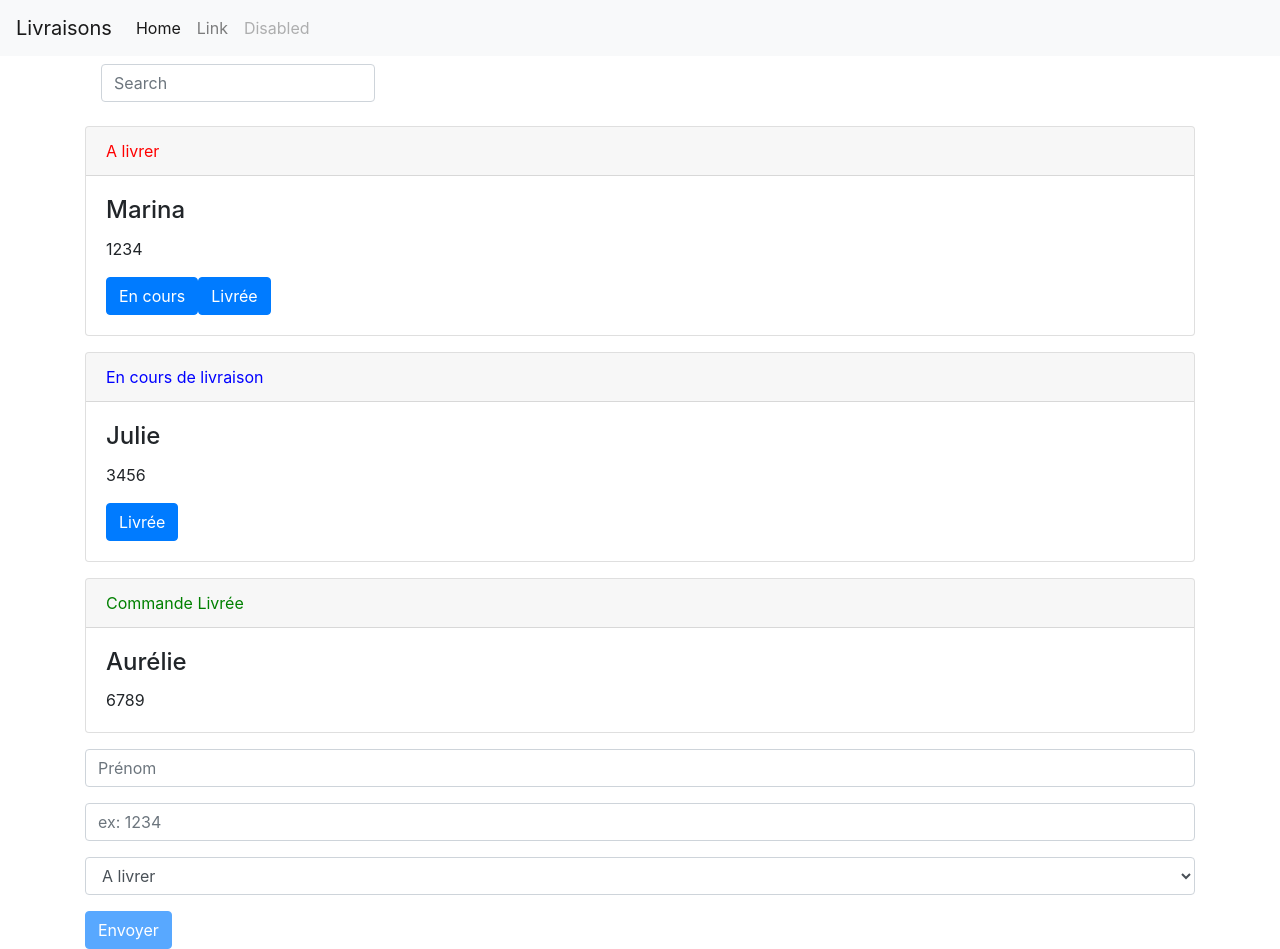
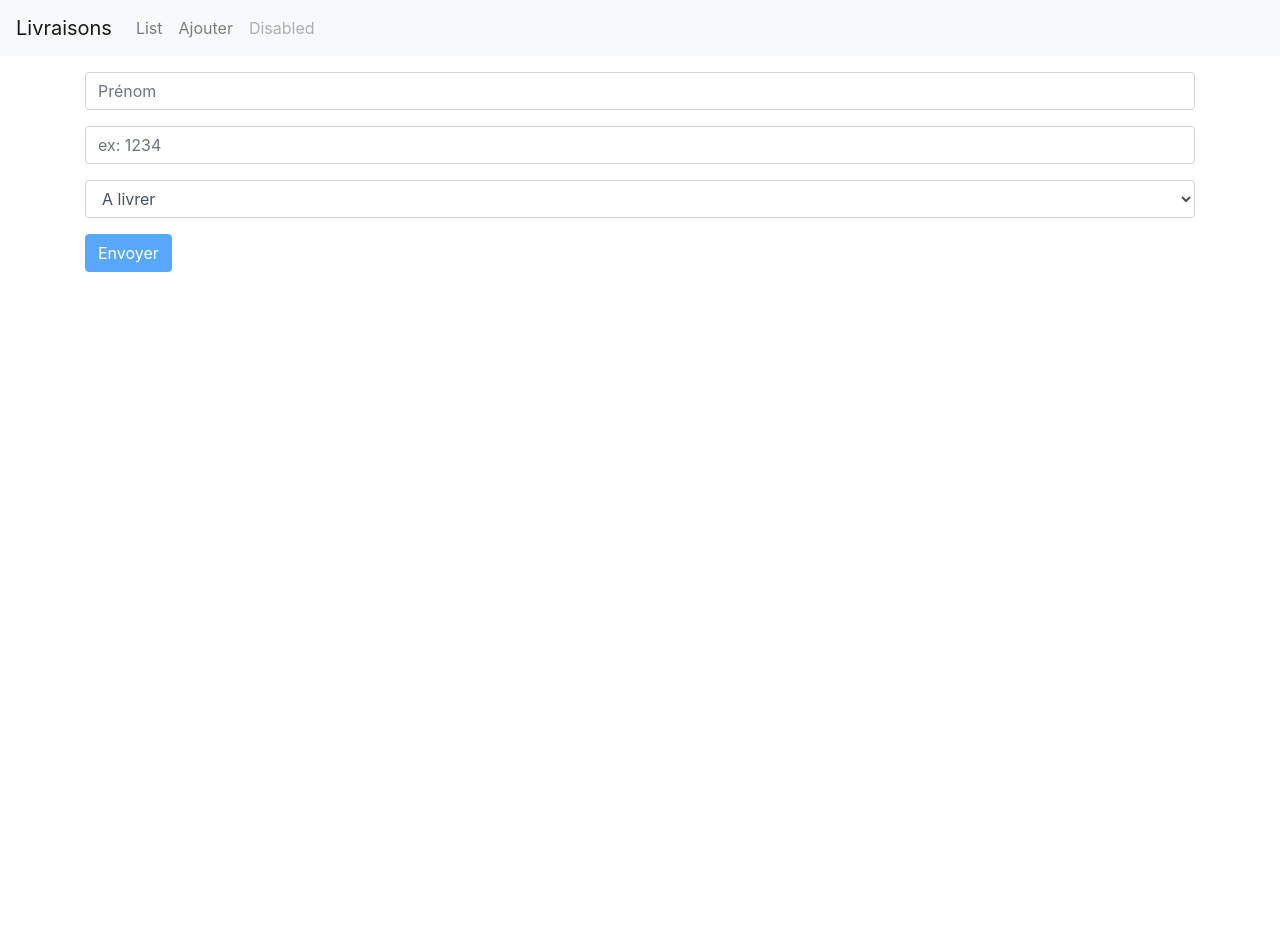
Before and after one commit to marinasp/FormationAngular, an Angular app in the folder my-app/: page /form in a window 1280 px wide. After the commit the page ends 800 px from the top, so only its background shows below. Built offline with nearby package versions, Linux system fonts and the light colour scheme.

Commit message:
use router

```diff
--- /dev/null
+++ b/my-app/src/app/app-routing/app-routing.module.ts
@@ -0,0 +1,30 @@
+import { NgModule } from '@angular/core';
+import { CommonModule } from '@angular/common';
+import { RouterModule, Routes } from '@angular/router';
+import { ListItemComponent } from '../list-item/list-item.component';
+import { FormComponent } from '../form/form.component';
+
+const appRoutes: Routes = [
+  { path: 'list', component: ListItemComponent },
+  { path: 'form', component: FormComponent },
+  { path: '',
+    redirectTo: '/list',
+    pathMatch: 'full'
+  }
+];
+
+
+@NgModule({
+  imports: [
+    CommonModule,
+    RouterModule.forRoot(
+      appRoutes,
+      { enableTracing: true } // <-- debugging purposes only
+    )
+  ],
+  exports: [
+    RouterModule
+  ],
+  declarations: []
+})
+export class AppRoutingModule { }
--- a/my-app/src/app/app.component.html
+++ b/my-app/src/app/app.component.html
@@ -1,3 +1,2 @@
 <app-menu></app-menu>
-<app-list-item></app-list-item>
-<app-form ></app-form>
+<router-outlet></router-outlet>
--- a/my-app/src/app/app.module.ts
+++ b/my-app/src/app/app.module.ts
@@ -11,6 +11,7 @@
 import { FilterPipe } from './filter.pipe';
 import { StateDirective } from './state.directive';
 import { CollectionService } from './collection.service';
+import { AppRoutingModule } from './app-routing/app-routing.module';
 
 @NgModule({
   declarations: [
@@ -26,7 +27,8 @@
     BrowserModule,
     FormsModule,
     ReactiveFormsModule,
-    NgbModule.forRoot()
+    NgbModule.forRoot(),
+    AppRoutingModule
   ],
   entryComponents: [
     ModalComponent
--- a/my-app/src/app/menu/menu.component.html
+++ b/my-app/src/app/menu/menu.component.html
@@ -1,16 +1,16 @@
 <nav class="navbar navbar-expand-lg navbar-light bg-light">
-  <a class="navbar-brand" href="#">{{title}}</a>
+  <a class="navbar-brand" routerLink="/list">{{title}}</a>
   <button class="navbar-toggler" type="button" data-toggle="collapse" data-target="#navbarSupportedContent" aria-controls="navbarSupportedContent" aria-expanded="false" aria-label="Toggle navigation">
     <span class="navbar-toggler-icon"></span>
   </button>
 
   <div class="collapse navbar-collapse" id="navbarSupportedContent">
     <ul class="navbar-nav mr-auto">
-      <li class="nav-item active">
-        <a class="nav-link" href="#">Home <span class="sr-only">(current)</span></a>
+      <li class="nav-item">
+        <a class="nav-link" routerLink="/list">List</a>
       </li>
       <li class="nav-item">
-        <a class="nav-link" href="#">Link</a>
+        <a class="nav-link" routerLink="/form">Ajouter</a>
       </li>
       <li class="nav-item">
         <a class="nav-link disabled" href="#">Disabled</a>
--- a/my-app/src/app/modal/modal.component.html
+++ b/my-app/src/app/modal/modal.component.html
@@ -1,6 +1,6 @@
 <div class="modal-header">
   <h4 class="modal-title">Hi there!</h4>
-  <button type="button" class="close" aria-label="Close" (click)="activeModal.dismiss('Cross click')">
+  <button type="button" class="close" aria-label="Close" (click)="redirectFromCross()">
     <span aria-hidden="true">&times;</span>
   </button>
 </div>
@@ -8,5 +8,5 @@
   <p>{{msg}}</p>
 </div>
 <div class="modal-footer">
-  <button type="button" class="btn btn-outline-dark" (click)="activeModal.close('Close click')">Close</button>
+  <button type="button"  class="btn btn-outline-dark" (click)="redirectFromClose()">Close</button>
 </div>
--- a/my-app/src/app/modal/modal.component.ts
+++ b/my-app/src/app/modal/modal.component.ts
@@ -1,5 +1,6 @@
 import { Component, OnInit, Input } from '@angular/core';
 import { NgbModal, NgbActiveModal } from '@ng-bootstrap/ng-bootstrap';
+import { Router } from '@angular/router';
 
 @Component({
   selector: 'app-modal',
@@ -10,7 +11,17 @@
 
   @Input() msg;
 
-  constructor(public activeModal: NgbActiveModal) {}
+  constructor(public activeModal: NgbActiveModal, private _router: Router) {}
+
+  redirectFromCross(){
+    this.activeModal.dismiss('Cross click');
+    this._router.navigate(['/list']);
+  }
+
+  redirectFromClose(){
+    this.activeModal.close('Close click');
+    this._router.navigate(['/list']);
+  }
 
   ngOnInit() {
   }
```
